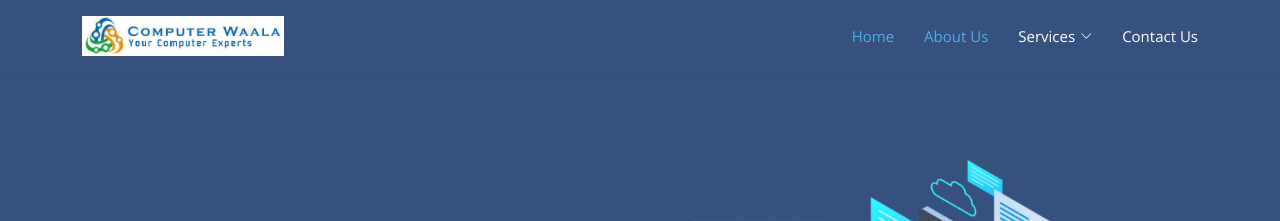
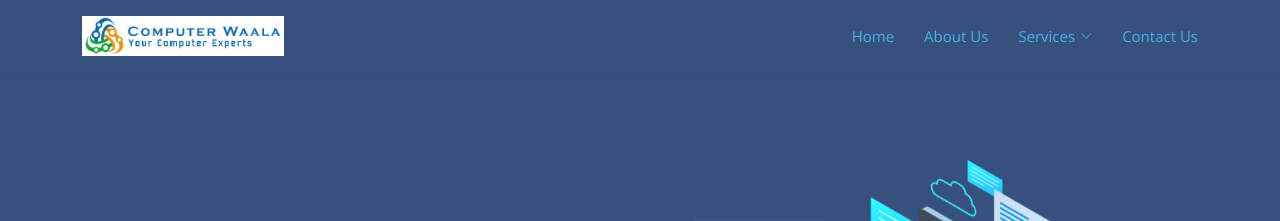
Before and after one commit to ProgrammerNomad/computerwaala, a Jekyll site: the page built from index.html, in a window 1280 px wide. Shown: the top 221 px of the page. Built offline with Jekyll 4.4.1, drawn with Linux system fonts in a browser that asks for light colours.

Commit message:
Update header.html

```diff
--- a/_includes/header.html
+++ b/_includes/header.html
@@ -6,17 +6,17 @@
         <ul>
           <li><a class="nav-link scrollto active" href="/">Home</a></li>
           <li><a class="nav-link scrollto active" href="/about-us/">About Us</a></li>
-          <li class="dropdown"><a href="/services/"><span>Services</span> <i class="bi bi-chevron-down"></i></a>
+          <li class="dropdown"><a class="nav-link scrollto active" href="/services/"><span>Services</span> <i class="bi bi-chevron-down"></i></a>
             <ul>
-              <li><a class="nav-link scrollto active" href="/services/desktop-on-rent/">Desktop On Rent</a></li>
-              <li><a class="nav-link scrollto " href="/services/laptop-on-rent/">Laptop On Rent</a></li>
-              <li><a class="nav-link scrollto " href="/services/computer-repair/">Computer Repair</a></li>
-              <li><a class="nav-link scrollto " href="/services/networking/">Networking</a></li>
-              <li><a class="nav-link " href="/services/cctv-installation/">CCTV Installation</a></li>
-              <li><a class="nav-link" href="/services/amc-service/">AMC Service</a></li>
+              <li><a href="/services/desktop-on-rent/">Desktop On Rent</a></li>
+              <li><a href="/services/laptop-on-rent/">Laptop On Rent</a></li>
+              <li><a href="/services/computer-repair/">Computer Repair</a></li>
+              <li><a href="/services/networking/">Networking</a></li>
+              <li><a href="/services/cctv-installation/">CCTV Installation</a></li>
+              <li><a href="/services/amc-service/">AMC Service</a></li>
             </ul>
           </li>
-          <li><a class="nav-link scrollto" href="/contact-us/">Contact Us</a></li>
+          <li><a class="nav-link scrollto active" href="/contact-us/">Contact Us</a></li>
         </ul>
         <i class="bi bi-list mobile-nav-toggle"></i>
       </nav><!-- .navbar -->
```
